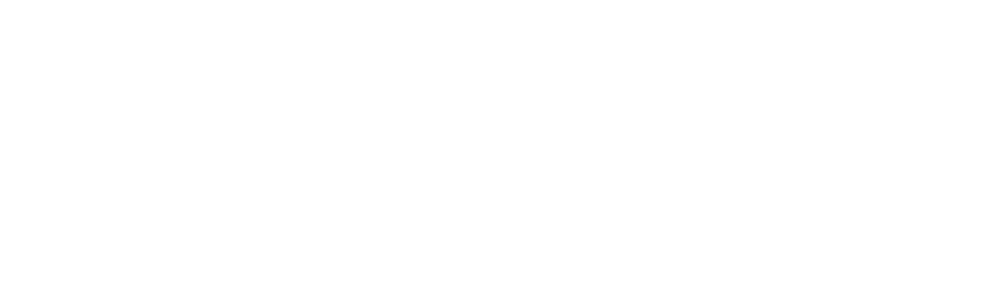
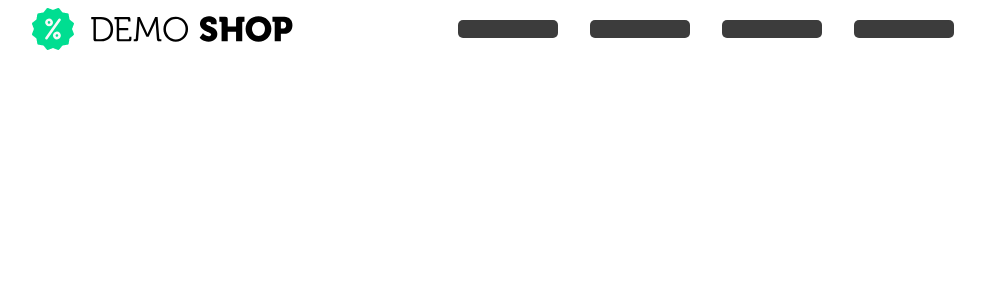
Before and after one commit to DenisAraujoOliveira/bexs-exam, a React (Create React App) app: page / in a window 1280 px wide. Shown: the top 300 px of the page, without its empty margins (147-1132 px from the left). Built offline with nearby package versions, Linux system fonts and the light colour scheme.

Commit message:
add header component

```diff
--- a/package.json
+++ b/package.json
@@ -9,7 +9,7 @@
     "@testing-library/user-event": "^12.1.10",
     "@types/jest": "^26.0.15",
     "@types/node": "^12.0.0",
-    "@types/react": "^16.9.53",
+    "@types/react": "^17.0.0",
     "@types/react-dom": "^16.9.8",
     "react": "^17.0.1",
     "react-dom": "^17.0.1",
@@ -49,6 +49,7 @@
     "@storybook/addon-links": "^6.1.11",
     "@storybook/node-logger": "^6.1.11",
     "@storybook/preset-create-react-app": "^3.1.5",
-    "@storybook/react": "^6.1.11"
+    "@storybook/react": "^6.1.11",
+    "babel-loader": "8.1.0"
   }
 }
--- /dev/null
+++ b/src/Checkout/Header/Components/HeaderItem.tsx
@@ -0,0 +1,14 @@
+import React from "react";
+import { HeaderItens } from "../headerItens";
+
+const HeaderItem: React.FC<any> = ({style}) => {
+    return (
+        <>
+            {
+                HeaderItens.map(item => <li className={style}>{item.name}</li>)
+            }
+        </>
+    );
+};
+
+export default HeaderItem;
--- /dev/null
+++ b/src/Checkout/Header/headerItens.ts
@@ -0,0 +1,22 @@
+interface IHeaderItens{
+    name: string;
+    link: string;
+}
+export const HeaderItens: IHeaderItens[] = [
+    {
+        name: "Item 1",
+        link: "https://www.bexs.com.br/empresa/sobre/"
+    },
+    {
+        name: "Item 2",
+        link: "https://www.bexs.com.br/importacao-e-exportacao/"
+    },
+    {
+        name: "Item 3",
+        link: "https://www.bexs.com.br/portal/"
+    },
+    {
+        name: "Item 4",
+        link: "https://www.bexs.com.br/fale-conosco/"
+    },
+];
--- a/src/Checkout/Header/index.tsx
+++ b/src/Checkout/Header/index.tsx
@@ -1,4 +1,5 @@
 import React from "react";
+import HeaderItem  from "./Components/HeaderItem";
 import useStyles from "./styles";
 
 const Header: React.FC = () => {
@@ -6,9 +7,14 @@
 
     return (
         <header className={classes.root}>
-
+            <div className={classes.headerContainer}>
+                <img src="/assets/img/logo.png" />
+                <ul className={classes.menuItems}>
+                    <HeaderItem style={classes.menuItem} />
+                </ul>
+            </div>
         </header>
     );
-}
+};
 
 export default Header;
--- a/src/Checkout/Header/styles.ts
+++ b/src/Checkout/Header/styles.ts
@@ -3,8 +3,39 @@
 const useStyles = makeStyles((theme: Theme) => ({
     root: {
         display: "flex",
+        justifyContent: "center",
         maxWidth: theme.breakpoints.width("xl"),
+        [theme.breakpoints.down("sm")]:{
+            display: "none"
+        },
     },
+    headerContainer: {
+        width: "72vw",
+        display: "flex",
+        justifyContent: "space-between",
+    },
+    menuItems:{
+        display: "flex",
+        listStyle: "none",
+        padding: "0",
+        justifyContent: "space-around",
+        margin: "0",
+        alignItems: "center",
+    },
+    menuItem: {
+        margin: `0px ${theme.spacing(2)}px`,
+        background: "#3C3C3C 0% 0% no-repeat padding-box",
+        color: "transparent",
+        width: "100px",
+        textAlign: "center",
+        borderRadius: "5px",
+        "&:first-child":{
+            marginLeft: "0px"
+        },
+        "&:last-child":{
+            marginRight: "0px"
+        }
+    }
 
 }));
 export default useStyles;
--- a/src/index.css
+++ /dev/null
@@ -1,13 +0,0 @@
-body {
-  margin: 0;
-  font-family: -apple-system, BlinkMacSystemFont, 'Segoe UI', 'Roboto', 'Oxygen',
-    'Ubuntu', 'Cantarell', 'Fira Sans', 'Droid Sans', 'Helvetica Neue',
-    sans-serif;
-  -webkit-font-smoothing: antialiased;
-  -moz-osx-font-smoothing: grayscale;
-}
-
-code {
-  font-family: source-code-pro, Menlo, Monaco, Consolas, 'Courier New',
-    monospace;
-}
```
Also changed, not shown: src/index.tsx (+7 -8 lines), tsconfig.json (+6 -4 lines), 2 other files (tests, documents, lock files or other folders).
